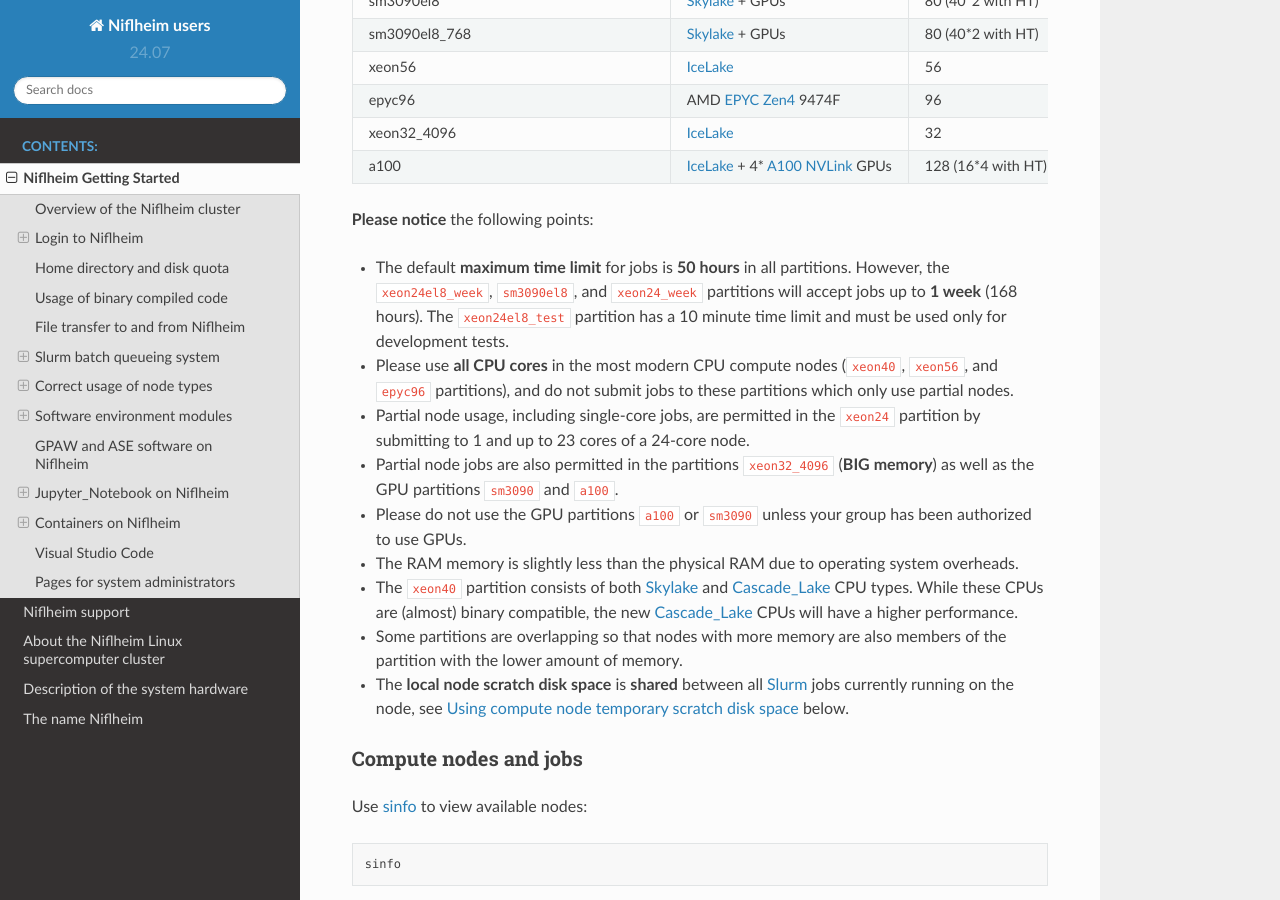
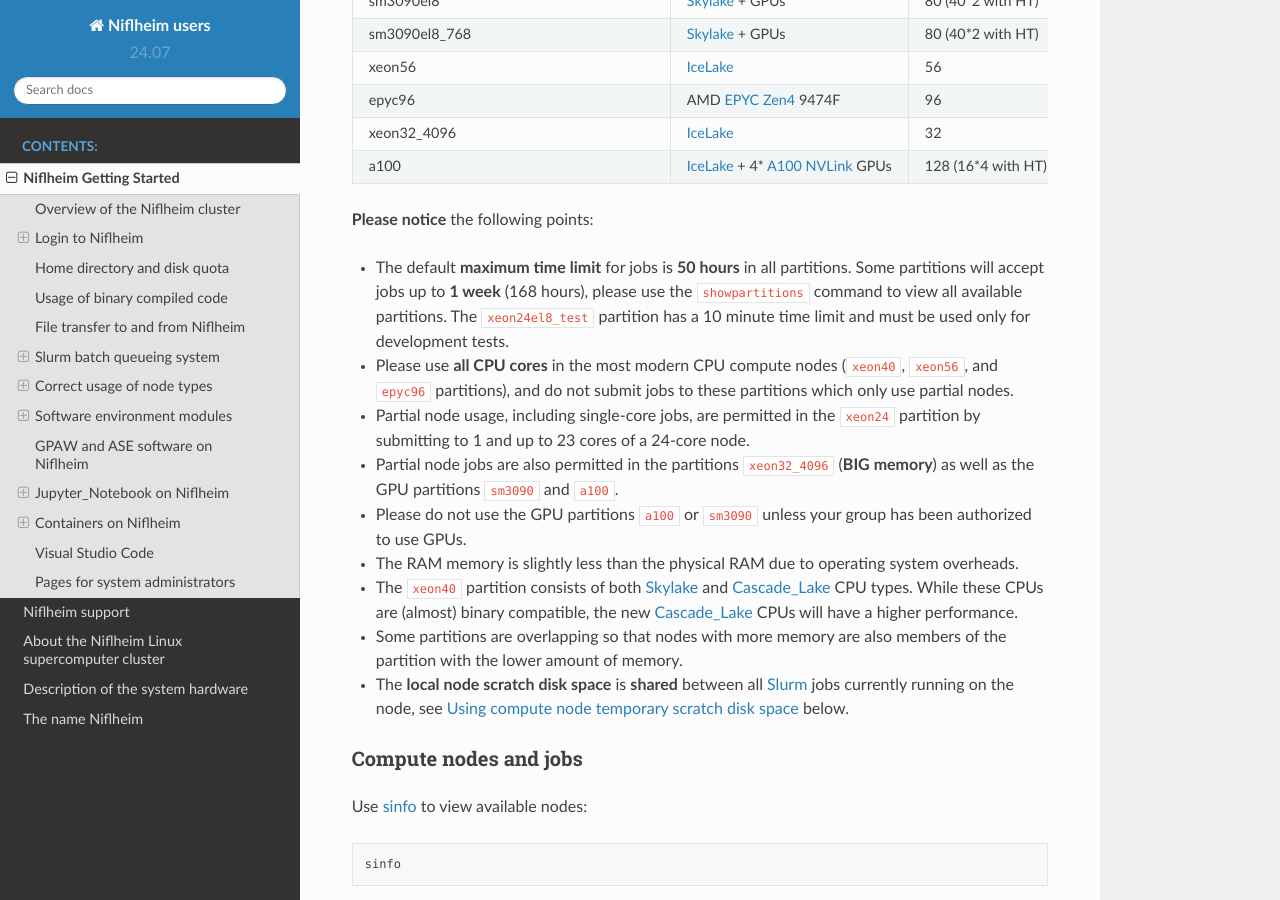
Before and after one commit to OleHolmNielsen/Niflheim_users, a Sphinx documentation site: the page built from docs/Niflheim_Getting_Started.rst, in a window 1280 px wide and 900 px high, scrolled down 4911 px. Built offline with Sphinx 7.4.7 and the Read the Docs theme 2.0.0, drawn with Linux system fonts in a browser that asks for light colours.

Commit message:
Use showpartitions command

```diff
--- a/docs/Niflheim_Getting_Started.rst
+++ b/docs/Niflheim_Getting_Started.rst
@@ -327,7 +327,7 @@ Niflheim contains a number of node partitions with different types of CPU archit
 **Please notice** the following points:
 
 * The default **maximum time limit** for jobs is **50 hours** in all partitions.
-  However, the ``xeon24el8_week``, ``sm3090el8``, and ``xeon24_week`` partitions will accept jobs up to **1 week** (168 hours).
+  Some partitions will accept jobs up to **1 week** (168 hours), please use the ``showpartitions`` command to view all available partitions.
   The ``xeon24el8_test`` partition has a 10 minute time limit and must be used only for development tests.
 
 * Please use **all CPU cores** in the most modern CPU compute nodes (``xeon40``, ``xeon56``, and ``epyc96`` partitions),
```
